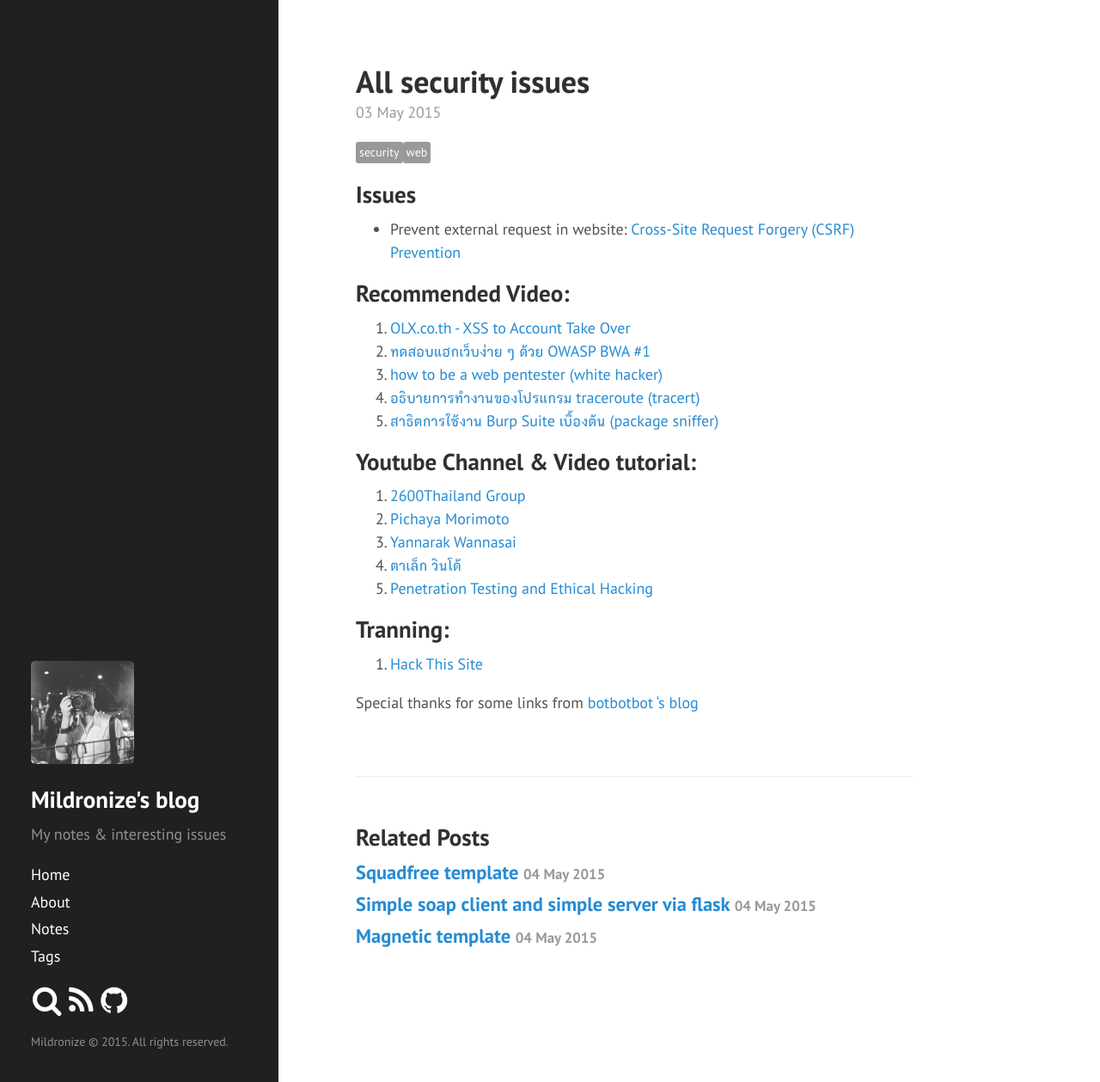
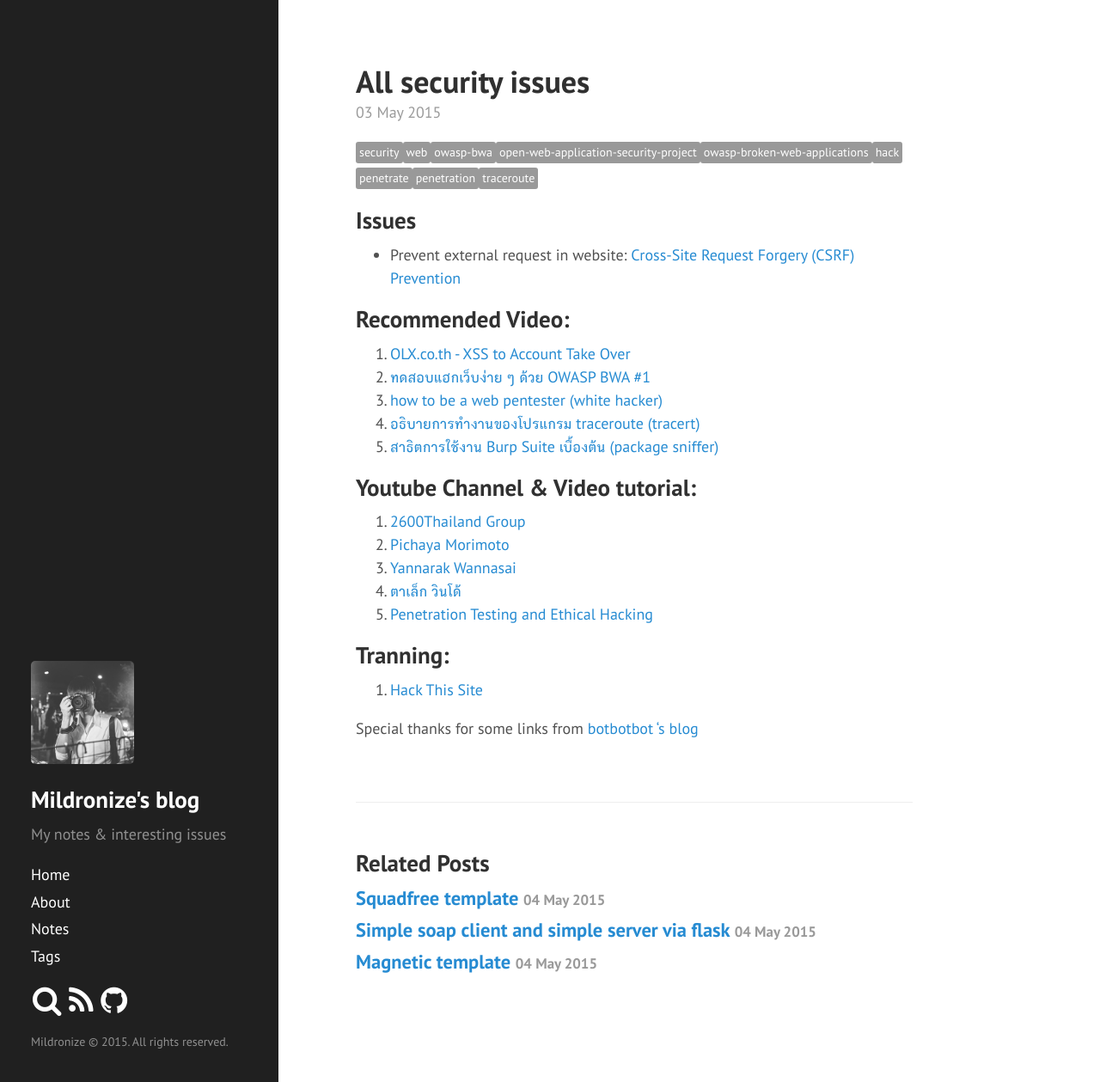
Before and after one commit to mildronize/blog-jekyll, a Jekyll site: the page built from _posts/2015-05-03-all-security-issues.md, in a window 1280 px wide and 1259 px high. Shown: the whole window at 86% size. Built offline with Jekyll 4.4.1, drawn with Linux system fonts in a browser that asks for light colours; Markdown is read by kramdown in place of the engine named in the settings.

Commit message:
add search by category, add tags for security

```diff
--- a/_posts/2015-05-03-all-security-issues.md
+++ b/_posts/2015-05-03-all-security-issues.md
@@ -2,7 +2,7 @@
 layout: post
 title: All security issues
 description: All of security issues are discussed here!
-tags: [security, web]
+tags: [security, web, owasp-bwa, open-web-application-security-project, owasp-broken-web-applications , hack, penetrate, penetration, traceroute]
 category: notes
 permalink: notes/security
 ---
--- a/search.html
+++ b/search.html
@@ -1,7 +1,6 @@
 ---
 layout: null
 title: Search
-add_menu: true
 ---
 <html ng-app="app">
 <head>
@@ -35,7 +34,7 @@
             console.log($scope.query);
             $scope.posts = [
                 {% for post in site.posts %}
-                {name: '{{ post.title }}',link: '{{ site.url }}{{ post.url }}', date_view: '{{post.date | date_to_string}}', tags: [
+                {name: '{{ post.title }}',link: '{{ site.url }}{{ post.url }}', category: '{{ post.category }}', date_view: '{{post.date | date_to_string}}', tags: [
                     {% for tag in post.tags %}
                     '{{tag}}',
                     {% endfor %}
@@ -53,6 +52,9 @@
                 if(element.name.toLowerCase().search(processed_query.toLowerCase()) >= 0){
                     return true;
                 }
+                if(element.category.toLowerCase().search(processed_query.toLowerCase()) >= 0){
+                    return true;
+                }
                 for (var i = 0; i < tags_array.length;i++){
                     if( processing_tags.search(tags_array[i]) < 0 ) {
                         return false;
```
